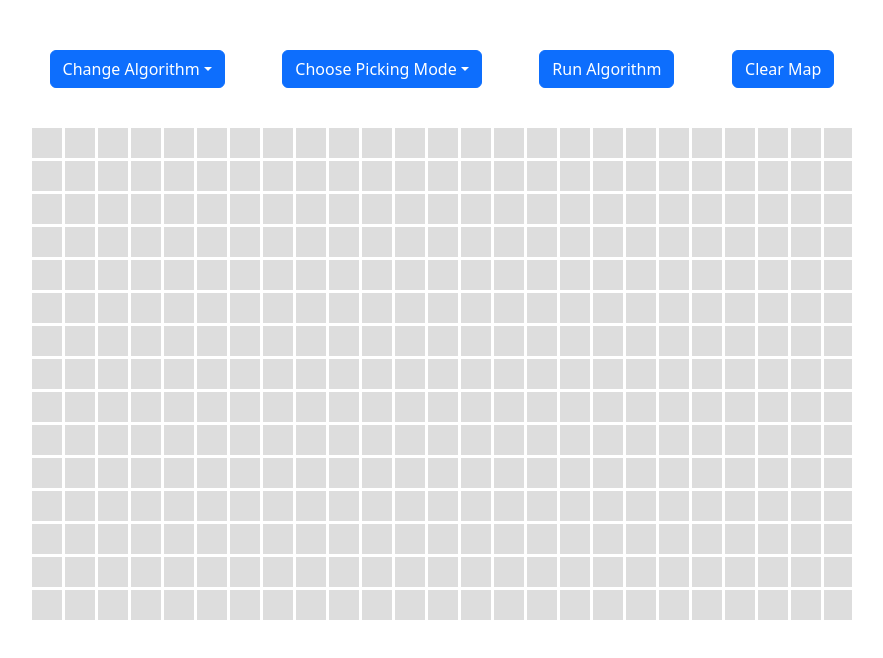
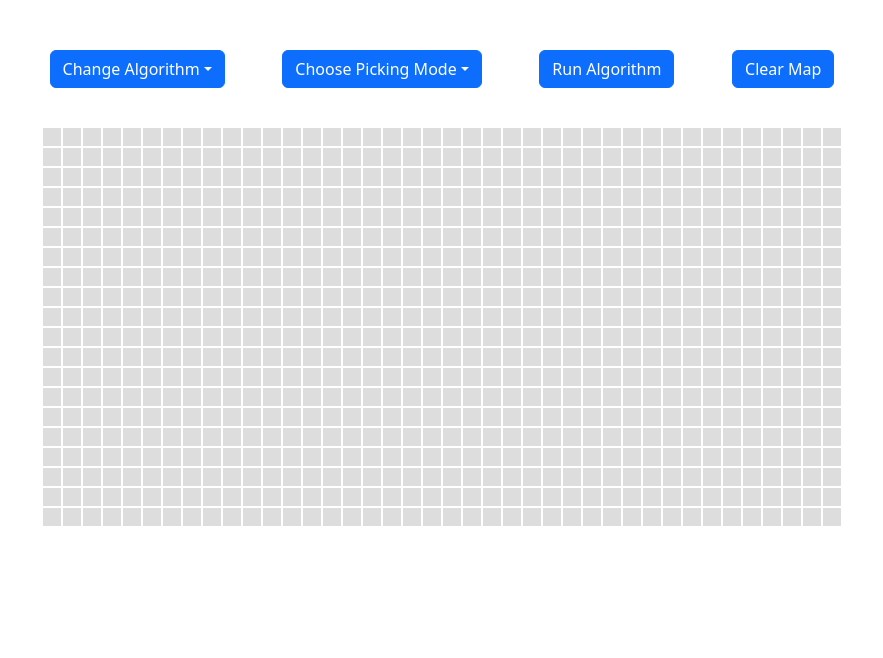
Before and after one commit to nicomu99/pathfinder-visualizer, a React (Create React App) app: page / in a window 1280 px wide. Shown: the top 658 px of the page, without its empty margins (198-1081 px from the left). Built offline with nearby package versions, Linux system fonts and the light colour scheme.

Commit message:
Changed tile count

```diff
--- a/src/Path.js
+++ b/src/Path.js
@@ -30,8 +30,8 @@ export function Path() {
     const dispatch = useDispatch()
     const xOffset = useRef(0)
     const yOffset = useRef(0)
-    const tileSize = 30
-    const tilePadding = 3
+    const tileSize = 18
+    const tilePadding = 2
 
     useEffect(() => {
         // Calculate width and height of the canvas using the number of rows
--- a/src/redux/mapSlice.js
+++ b/src/redux/mapSlice.js
@@ -1,7 +1,7 @@
 import { createSlice } from '@reduxjs/toolkit'
 
 let tilesPerRow = 40
-let tileCount = tilesPerRow * 15
+let tileCount = tilesPerRow * 20
 
 // Initializes the tileMap
 let tileMap = []
```
